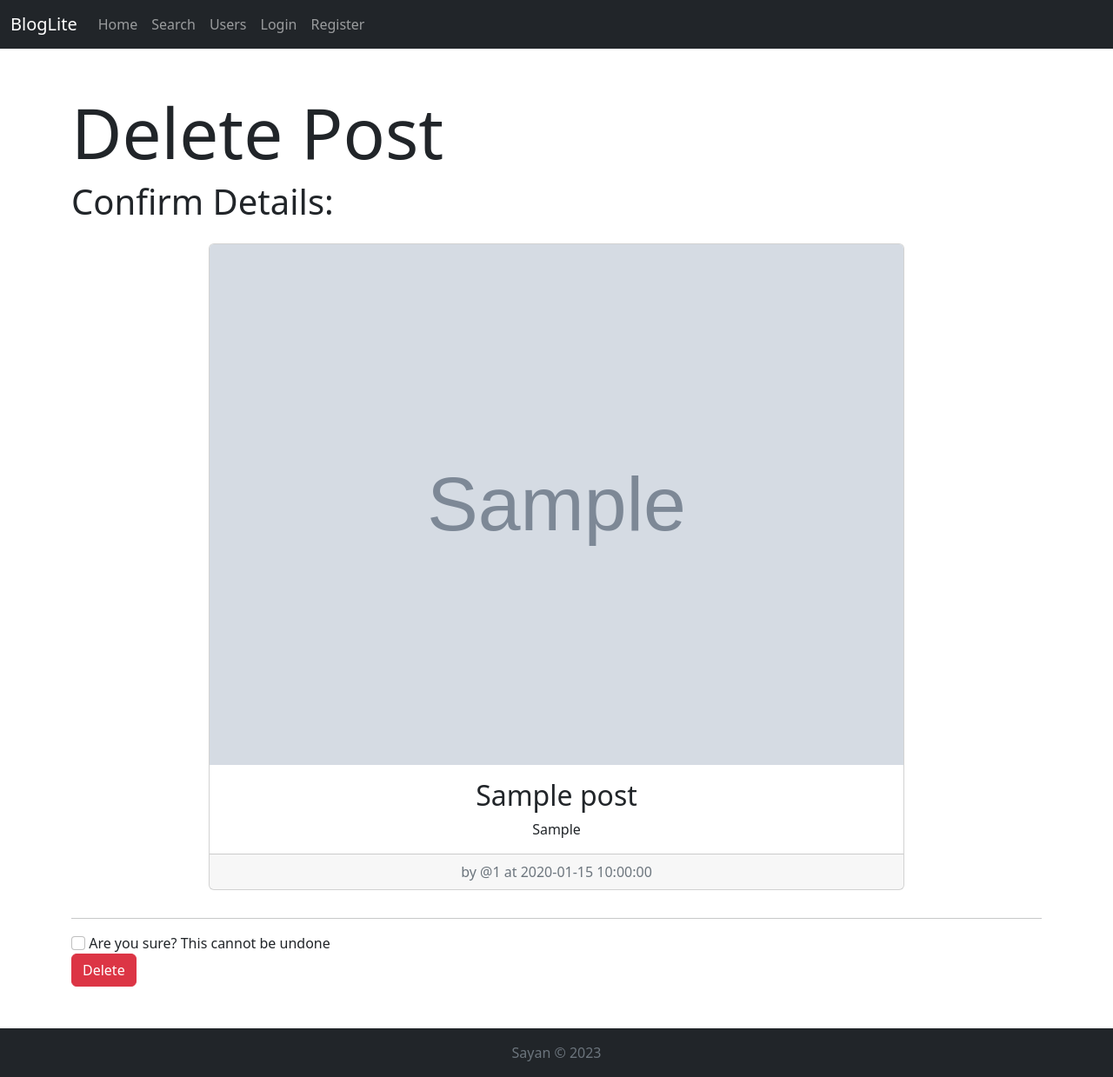
After one commit to sayan01/bloglite, a Flask app: page /post/delete/1 in a window 1280 px wide. The commit adds this page. Shown: the whole page at 87% size. Run offline with Flask 2, Linux system fonts and the light colour scheme; tables that the repository leaves empty hold one stand-in row (values such as "Sample post"); grey boxes marked "Sample" are stand-in pictures.

Commit message:
Add post delete

```diff
--- a/routes.py
+++ b/routes.py
@@ -152,6 +152,23 @@ def edit_post(id):
             flash("Oops something went wrong!")
             abort(500, description=e)
 
+@app.route('/post/delete/<int:id>', methods=['GET', 'POST'])
+def delete_post(id):
+    post = Post.query.get_or_404(id)
+    if request.method == 'GET':
+        return render_template('/post/delete.html', post=post)
+    elif not request.form['sure']:
+        flash("Please confirm that you are sure")
+        return render_template('/post/delete.html', post=post)
+    else:
+        try:
+            db.session.delete(post)
+            db.session.commit()
+            flash("Post deleted successfully")
+            return redirect(location=url_for('home'))
+        except Exception as e:
+            abort(500, description=e)
+
 
 # Error pages ------------------------------------------------------------------------------------
 # invalid url
--- /dev/null
+++ b/templates/post/card.html
@@ -0,0 +1,24 @@
+<div class="card my-3 text-center" style="width: clamp(15rem, 100%, 50rem)">
+    {% if posts %}
+    <a href="{{url_for('view_post', id=post.id)}}">
+    {% endif %}
+    <div class="card-image"><img src="{{post.image}}" alt="image" class="card-img-top"></div>
+    <div class="card-body">
+        <h2 class="card-title">{{post.title}}</h2>
+        <p class="card-text">{{post.caption}}</p>
+    </div>
+    <div class="card-footer text-muted">by @{{post.author}} at {{post.time}}</div>
+    {% if posts %}
+    </a>
+    {% endif %}
+</div>
+
+
+{% block style %}
+    <style>
+        .cards a{
+            text-decoration: none;
+            color: inherit;
+        }
+    </style>
+{% endblock %}
--- /dev/null
+++ b/templates/post/delete.html
@@ -0,0 +1,22 @@
+{% extends "layout.html" %}
+
+{% block title %}
+    Delete Post - Bloglite
+{% endblock %}
+
+{% block content %}
+    <h1 class="display-1">Delete Post</h1>
+    <h1>Confirm Details:</h1>
+    <div class="cards d-flex align-items-center flex-column">
+        {%include "post/card.html"%}
+    </div>
+    <hr/>
+    <form action="" method="post">
+        <input type="checkbox" name="sure" id="sure" required class="form-check-input">
+        <label for="sure" class="form-check-label">Are you sure? This cannot be undone</label>
+        <br>
+        <input type="submit" value="Delete" class="btn btn-danger">
+    </form>
+
+
+{% endblock content %}
--- a/templates/user/delete.html
+++ b/templates/user/delete.html
@@ -28,7 +28,7 @@
     <hr/>
     <form action="" method="post">
         <input type="checkbox" name="sure" id="sure" required class="form-check-input">
-        <label for="sure" class="form-check-label">Are you sure?</label>
+        <label for="sure" class="form-check-label">Are you sure? This cannot be undone</label>
         <br>
         <input type="submit" value="Delete" class="btn btn-danger">
     </form>
```
Also changed, not shown: templates/index.html (+1 -14 lines), templates/post/view.html (+2 -8 lines), instance/db.sqlite3.
